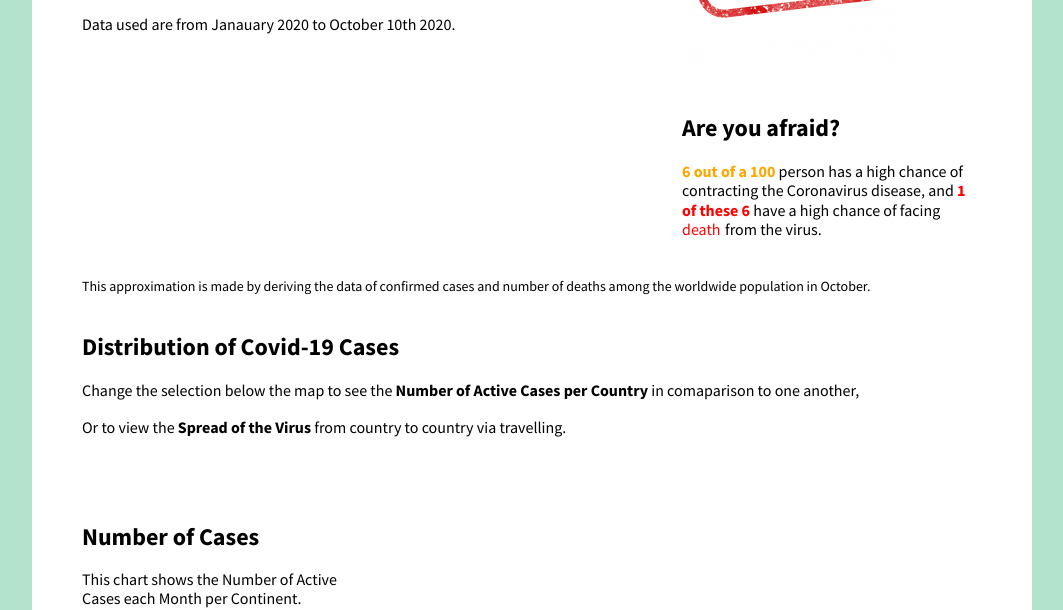
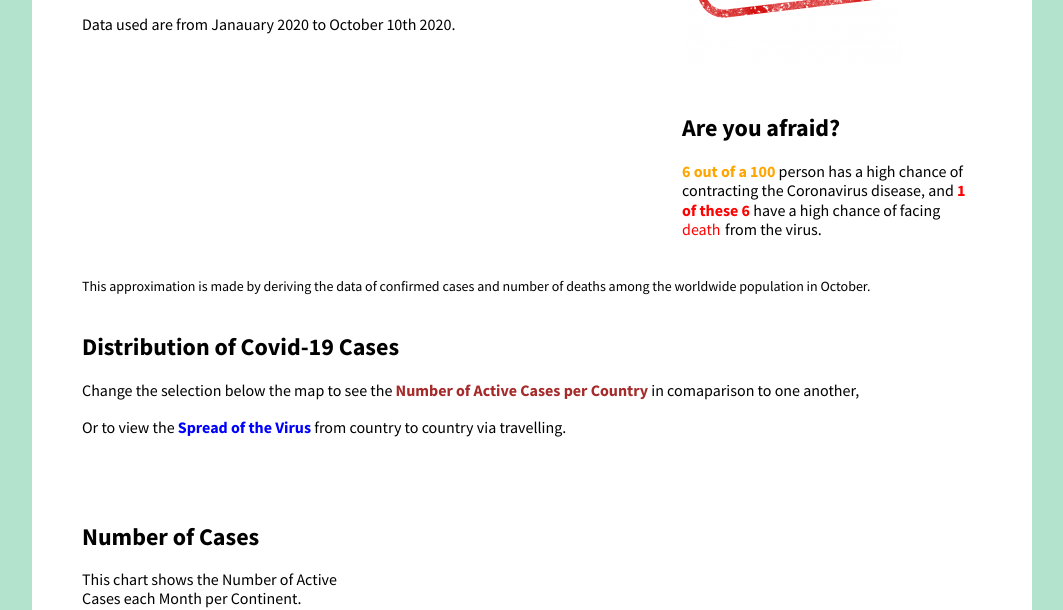
Before and after one commit to kailinwng/Covid-19_Statistics, a plain HTML site: page index.html in a window 1280 px wide. Shown: the part 190-800 px from the top of the page, without its empty margins (108-1171 px from the left). Drawn offline with nearby package versions, Linux system fonts and the light colour scheme; a script that the page names is missing.

Commit message:
Update index.html

```diff
--- a/index.html
+++ b/index.html
@@ -104,12 +104,12 @@
           <div class="description description-left">
             <h2>Distribution of Covid-19 Cases</h2>
             <span>Change the selection below the map to see the </span>
-              <span><b>Number of Active Cases per Country </b></span>
+              <span style="color:brown"><b>Number of Active Cases per Country </b></span>
               <span>in comaparison to one another,</span>
             <br>
             <br>
             <span>Or to view the </span>
-              <span><b>Spread of the Virus </b></span>
+              <span style="color:blue"><b>Spread of the Virus </b></span>
                 <span>from country to country via travelling.</span>
           </div>
         </div>
```
